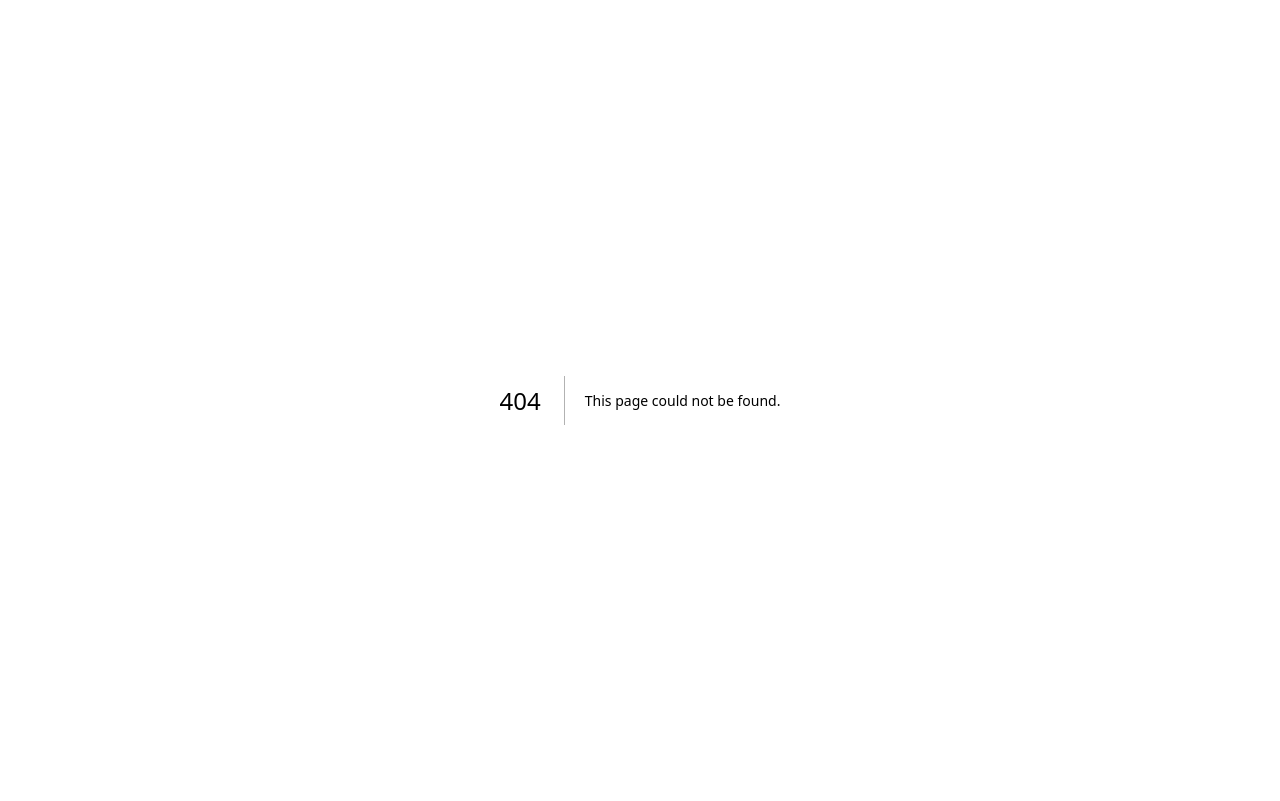
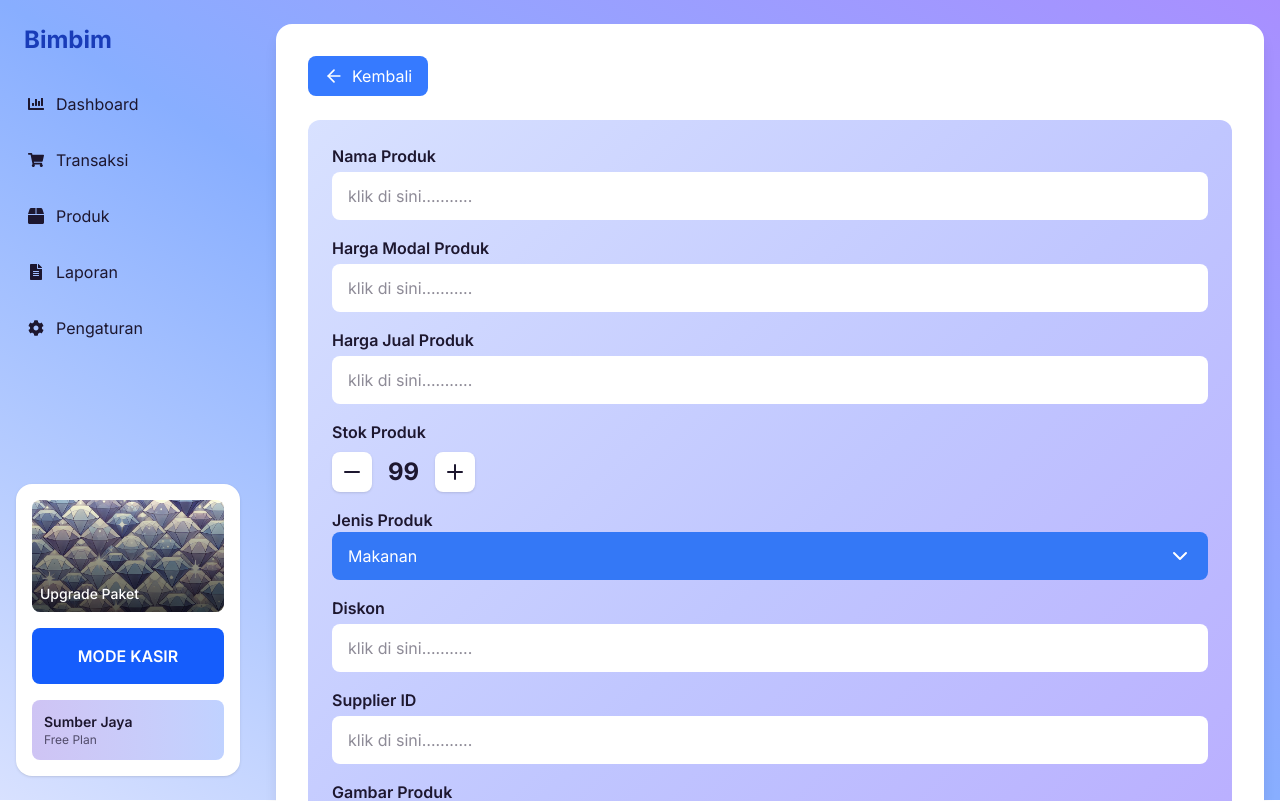
Before and after one commit to farhanangga/bimbim, a Next.js app: page /dashboard/commonPage/produkBaru in a window 1280 px wide. Before the commit this address had no page. Shown: the top 801 px of the page. Built offline with nearby package versions, Linux system fonts and the light colour scheme.

Commit message:
add new page and adjusments

```diff
--- /dev/null
+++ b/src/app/dashboard/commonPage/produkBaru/page.tsx
@@ -0,0 +1,168 @@
+"use client";
+
+import { useState } from "react";
+import { useRouter } from "next/navigation";
+import Sidebar from "@/components/Sidebar";
+import { Menu, ArrowLeft, ChevronDown, Plus, Minus, Camera } from "lucide-react";
+
+export default function TambahProdukPage() {
+  const router = useRouter();
+  const [sidebarOpen, setSidebarOpen] = useState(false);
+  const [stock, setStock] = useState(99);
+  const [jenisOpen, setJenisOpen] = useState(false);
+  const [jenis, setJenis] = useState("Makanan");
+
+  const jenisProduk = ["Makanan", "Minuman", "Lainnya"];
+
+  return (
+    <div className="relative min-h-screen text-[#1D172F]">
+
+      {/* Background Gradient */}
+      <div className="fixed inset-0 bg-gradient-to-tr from-[#D8E1FF] via-[#88AEFF] to-[#A88FFF] -z-10" />
+
+      {/* Desktop Sidebar */}
+      <div className="hidden lg:block">
+        <Sidebar />
+      </div>
+
+      {/* Sidebar Mobile */}
+      {sidebarOpen && (
+        <div className="fixed inset-0 z-40 flex lg:hidden">
+          <div className="fixed inset-0 bg-black/50" onClick={() => setSidebarOpen(false)} />
+          <div className="relative bg-white w-64 h-full shadow-xl z-50">
+            <Sidebar />
+          </div>
+        </div>
+      )}
+
+      {/* Mobile Top Bar */}
+      <div className="lg:hidden flex items-center p-4 bg-white shadow sticky top-0 z-30">
+        <button onClick={() => setSidebarOpen(true)} className="text-[#1D172F]">
+          <Menu size={28} />
+        </button>
+        <h1 className="ml-4 font-semibold text-lg text-[#1D172F]">Tambah Produk</h1>
+      </div>
+
+      {/* ===================== MAIN CONTENT ===================== */}
+      <div className="lg:ml-[260px] p-0 lg:px-4 lg:py-6">
+        <div className="
+          bg-white rounded-none lg:rounded-2xl shadow-lg
+          p-6 md:p-8
+          max-w-[1000px]
+          mx-auto
+          min-h-[650px]
+        ">
+
+          {/* Tombol Kembali */}
+          <button
+            onClick={() => router.back()}
+            className="flex items-center gap-2 bg-[#367AFF] text-white px-4 py-2 rounded-lg"
+          >
+            <ArrowLeft size={20} /> Kembali
+          </button>
+
+          {/* Form Card */}
+          <div className="mt-6 bg-gradient-to-br from-[#D8E1FF] via-[#C0C6FF] to-[#B8A8FF] p-6 rounded-xl">
+
+            {/* Nama Produk */}
+            <label className="font-semibold">Nama Produk</label>
+            <input
+              className="w-full mt-1 mb-4 px-4 py-3 bg-white rounded-lg outline-none"
+              placeholder="klik di sini……….."
+            />
+
+            {/* Harga Modal */}
+            <label className="font-semibold">Harga Modal Produk</label>
+            <input
+              className="w-full mt-1 mb-4 px-4 py-3 bg-white rounded-lg outline-none"
+              placeholder="klik di sini……….."
+            />
+
+            {/* Harga Jual */}
+            <label className="font-semibold">Harga Jual Produk</label>
+            <input
+              className="w-full mt-1 mb-4 px-4 py-3 bg-white rounded-lg outline-none"
+              placeholder="klik di sini……….."
+            />
+
+            {/* Stok */}
+            <label className="font-semibold">Stok Produk</label>
+            <div className="flex items-center gap-4 mt-2 mb-4">
+              <button
+                onClick={() => setStock(stock > 0 ? stock - 1 : 0)}
+                className="bg-white w-10 h-10 flex items-center justify-center rounded-lg shadow"
+              >
+                <Minus />
+              </button>
+              <span className="text-2xl font-bold">{stock}</span>
+              <button
+                onClick={() => setStock(stock + 1)}
+                className="bg-white w-10 h-10 flex items-center justify-center rounded-lg shadow"
+              >
+                <Plus />
+              </button>
+            </div>
+
+            {/* Jenis Produk */}
+            <label className="font-semibold">Jenis Produk</label>
+            <div className="relative mb-4">
+              <button
+                onClick={() => setJenisOpen(!jenisOpen)}
+                className="w-full bg-[#3478F6] text-white flex justify-between items-center px-4 py-3 rounded-lg"
+              >
+                {jenis} <ChevronDown />
+              </button>
+
+              {jenisOpen && (
+                <div className="absolute mt-1 w-full bg-white rounded-lg shadow-lg z-20">
+                  {jenisProduk.map((item) => (
+                    <div
+                      key={item}
+                      onClick={() => { setJenis(item); setJenisOpen(false); }}
+                      className="px-4 py-3 hover:bg-gray-100 cursor-pointer"
+                    >
+                      {item}
+                    </div>
+                  ))}
+                </div>
+              )}
+            </div>
+
+            {/* Diskon */}
+            <label className="font-semibold">Diskon</label>
+            <input
+              className="w-full mt-1 mb-4 px-4 py-3 bg-white rounded-lg outline-none"
+              placeholder="klik di sini……….."
+            />
+
+            {/* Supplier ID */}
+            <label className="font-semibold">Supplier ID</label>
+            <input
+              className="w-full mt-1 mb-4 px-4 py-3 bg-white rounded-lg outline-none"
+              placeholder="klik di sini……….."
+            />
+
+            {/* Upload Gambar */}
+            <label className="font-semibold">Gambar Produk</label>
+            <div
+              className="mt-2 bg-white border border-gray-300 rounded-xl h-48 flex flex-col justify-center items-center cursor-pointer"
+            >
+              <Camera size={40} />
+              <p className="mt-2 text-sm">Klik di sini untuk mengupload gambar</p>
+            </div>
+
+          </div>
+
+          {/* Tombol Submit */}
+          <div className="flex justify-end mt-6">
+            <button className="bg-[#3478F6] text-white px-6 py-3 rounded-lg">
+              Tambah Produk
+            </button>
+          </div>
+
+        </div>
+      </div>
+
+    </div>
+  );
+}
--- a/src/app/dashboard/main/page.tsx
+++ b/src/app/dashboard/main/page.tsx
@@ -199,7 +199,7 @@ export default function DashboardPage() {
                     <td className="py-3 px-4">{trx.jumlah}</td>
                     <td className="py-3 px-4">{trx.total}</td>
                     <td className="py-3 text-center">
-                      <button className="text-white bg-[#5D33DA] px-6 py-2 rounded-lg hover:bg-[#4A28B5] transition">
+                      <button onClick={() => router.push("/dashboard/commonPage/detailTransaksi")} className="text-white bg-[#5D33DA] px-6 py-2 rounded-lg hover:bg-[#4A28B5] transition">
                         Detail
                       </button>
                     </td>
@@ -239,7 +239,7 @@ export default function DashboardPage() {
                     <td className="py-3 px-4">{item.namaBarang}</td>
                     <td className="py-3 px-4">{item.total}</td>
                     <td className="py-3 text-center">
-                      <button className="text-white bg-[#5D33DA] px-6 py-2 rounded-lg hover:bg-[#4A28B5] transition">
+                      <button onClick={() => router.push("/dashboard/commonPage/detailTransaksi")} className="text-white bg-[#5D33DA] px-6 py-2 rounded-lg hover:bg-[#4A28B5] transition">
                         Detail
                       </button>
                     </td>
--- a/src/app/dashboard/transaksi/main/page.tsx
+++ b/src/app/dashboard/transaksi/main/page.tsx
@@ -247,7 +247,7 @@ export default function TransaksiPage() {
                     <td className="py-3 px-4">{trx.jumlah}</td>
                     <td className="py-3 px-4">{trx.total}</td>
                     <td className="py-3 text-center">
-                      <button className="bg-[#5D33DA] text-white px-6 py-2 rounded-lg">Detail</button>
+                      <button onClick={() => router.push("/dashboard/commonPage/detailTransaksi")} className="bg-[#5D33DA] text-white px-6 py-2 rounded-lg">Detail</button>
                     </td>
                   </tr>
                 ))}
@@ -341,7 +341,7 @@ export default function TransaksiPage() {
                     <td className="py-3 px-4">{trx.jumlah}</td>
                     <td className="py-3 px-4">{trx.total}</td>
                     <td className="py-3 text-center">
-                      <button className="bg-[#5D33DA] text-white px-6 py-2 rounded-lg">Detail</button>
+                      <button onClick={() => router.push("/dashboard/commonPage/detailTransaksi")} className="bg-[#5D33DA] text-white px-6 py-2 rounded-lg">Detail</button>
                     </td>
                   </tr>
                 ))}
@@ -456,7 +456,7 @@ export default function TransaksiPage() {
                     <td className="py-3 px-4">{trx.jumlah}</td>
                     <td className="py-3 px-4">{trx.total}</td>
                     <td className="py-3 text-center">
-                      <button className="bg-[#5D33DA] text-white px-6 py-2 rounded-lg">Detail</button>
+                      <button onClick={() => router.push("/dashboard/commonPage/detailTransaksi")} className="bg-[#5D33DA] text-white px-6 py-2 rounded-lg">Detail</button>
                     </td>
                   </tr>
                 ))}
```
Also changed, not shown: src/app/dashboard/commonPage/detailTransaksi/page.tsx (renamed from src/app/dashboard/transaksi/detailTransaksi/page.tsx).
